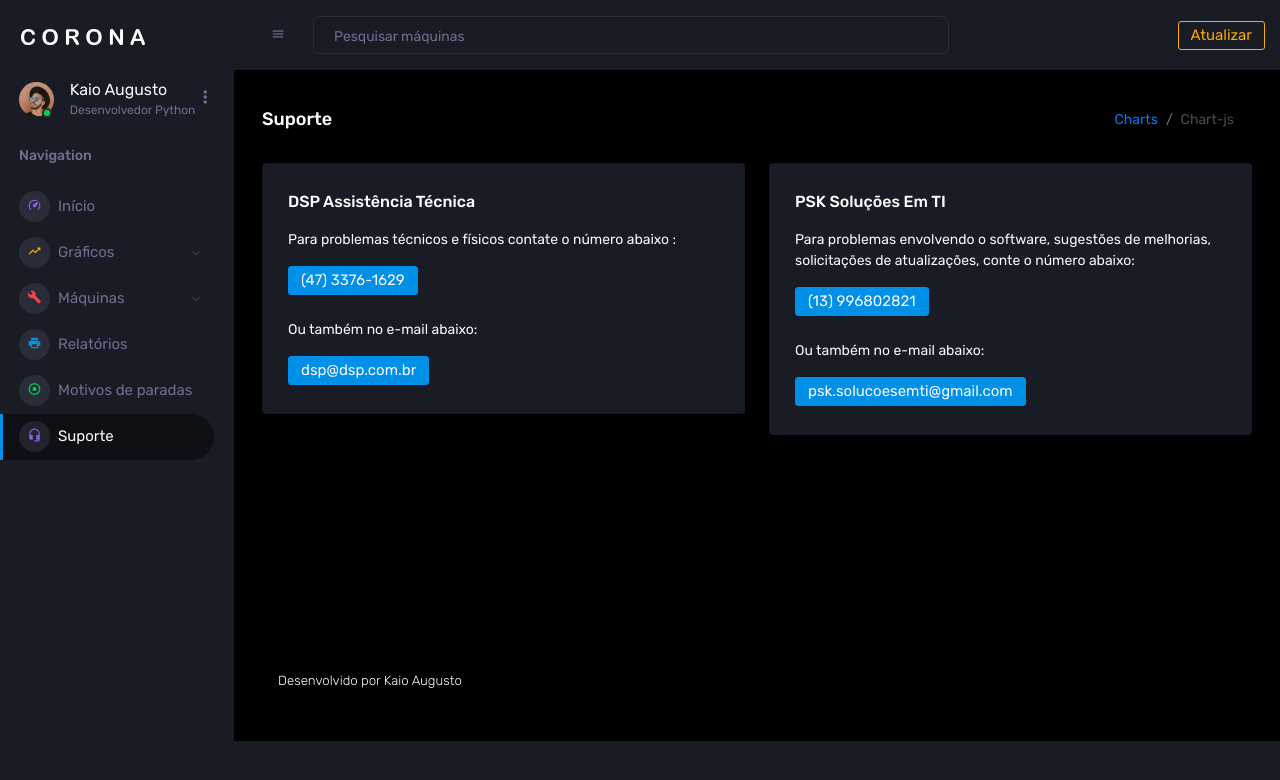
After one commit to kaioaugusto41/Monitor, a Django app: page /suporte in a window 1280 px wide. The commit adds this page. Shown: the top 780 px of the page. Run offline with Django 4.2, Linux system fonts and the light colour scheme; some libraries are stand-ins or nearby versions.

Commit message:
Subindo demais alterações

```diff
--- a/dash/urls.py
+++ b/dash/urls.py
@@ -9,6 +9,8 @@ from dash.views import (
     paradas_views,
     maquina_views,
     relatorios_views,
+    motivos_paradas_views,
+    suporte_views
  )
 import dash
 
@@ -22,4 +24,6 @@ urlpatterns = [
     path('gera_pdf_geral', pdf_geral_views.gera_pdf_geral, name='gera_pdf_geral'),
     path('gera_pdf_producao', pdf_producao_views.gera_pdf_producao, name='gera_pdf_producao'),
     path('gera_pdf_paradas', pdf_paradas_views.gera_pdf_paradas, name='gera_pdf_paradas'),
+    path('motivos_paradas', motivos_paradas_views.motivos_paradas, name='motivos_paradas'),
+    path('suporte', suporte_views.suporte, name='suporte')
 ]
--- /dev/null
+++ b/dash/views/suporte_views.py
@@ -0,0 +1,5 @@
+from django.shortcuts import render
+from dash.models import Maquina, Paradas_tipos
+
+def suporte(request):
+    return render(request, 'suporte.html')
--- a/templates/partials/_menu.html
+++ b/templates/partials/_menu.html
@@ -109,31 +109,31 @@
       </a>
     </li>
     <li class="nav-item menu-items">
-      <a class="nav-link" href="pages/tables/basic-table.html">
+      <a class="nav-link" href={% url 'motivos_paradas' %}>
         <span class="menu-icon">
           <i class="mdi mdi-stop-circle-outline"></i>
         </span>
         <span class="menu-title">Motivos de paradas</span>
       </a>
     </li>
-    <li class="nav-item menu-items">
+    {% comment %} <li class="nav-item menu-items">
       <a class="nav-link" href="pages/tables/basic-table.html">
         <span class="menu-icon">
           <i class="mdi mdi-tag-multiple"></i>
         </span>
         <span class="menu-title">Produtos</span>
       </a>
-    </li>
-    <li class="nav-item menu-items">
+    </li> {% endcomment %}
+    {% comment %} <li class="nav-item menu-items">
       <a class="nav-link" href="pages/charts/chartjs.html">
         <span class="menu-icon">
           <i class="mdi mdi-settings"></i>
         </span>
         <span class="menu-title">Configurações</span>
       </a>
-    </li>
+    </li> {% endcomment %}
     <li class="nav-item menu-items">
-      <a class="nav-link" href="pages/icons/mdi.html">
+      <a class="nav-link" href={% url 'suporte' %}>
         <span class="menu-icon">
           <i class="mdi mdi-headset"></i>
         </span>
--- /dev/null
+++ b/templates/suporte.html
@@ -0,0 +1,85 @@
+{% extends '_base.html' %}
+{% load static %}
+{% block content %}
+
+
+    <div class="container-scroller">
+      <!-- partial:../../partials/_sidebar.html -->
+      {% include 'partials/_menu.html' %}
+        <!-- partial -->
+        <!-- INÍCIO BARRA SUPERIOR -->
+
+        <nav class="navbar p-0 fixed-top d-flex flex-row">
+            <div class="navbar-brand-wrapper d-flex d-lg-none align-items-center justify-content-center">
+            <a class="navbar-brand brand-logo-mini" href="index.html"><img src="{% static 'images/logo-mini.svg' %}" alt="logo" /></a>
+            </div>
+            <div class="navbar-menu-wrapper flex-grow d-flex align-items-stretch">
+            <button class="navbar-toggler navbar-toggler align-self-center" type="button" data-toggle="minimize">
+                <span class="mdi mdi-menu"></span>
+            </button>
+            <ul class="navbar-nav w-100">
+                <li class="nav-item w-100">
+                <form class="nav-link mt-2 mt-md-0 d-none d-lg-flex search">
+                    <input type="text" class="form-control" placeholder="Pesquisar máquinas">
+                </form>
+                </li>
+            </ul>
+
+            <ul class="navbar-nav navbar-nav-right">
+                <a type="button" class="btn btn-outline-warning btn-icon-text" onclick="Refresh()">Atualizar</a>
+
+            </ul>
+            <button class="navbar-toggler navbar-toggler-right d-lg-none align-self-center" type="button" data-toggle="offcanvas">
+                <span class="mdi mdi-format-line-spacing"></span>
+            </button>
+            </div>
+        </nav>
+        <div class="main-panel">
+          <div class="content-wrapper">
+            <div class="page-header">
+              <h3 class="page-title">Suporte</h3>
+              <nav aria-label="breadcrumb">
+                <ol class="breadcrumb">
+                  <li class="breadcrumb-item"><a href="#">Charts</a></li>
+                  <li class="breadcrumb-item active" aria-current="page">Chart-js</li>
+                </ol>
+                </div>
+            </nav>
+
+        <div class="row">
+            <div class="col-sm-6">
+                <div class="card">
+                <div class="card-body">
+                    <h5 class="card-title">DSP Assistência Técnica</h5>
+                    <p class="card-text">Para problemas técnicos e físicos contate o número abaixo :</p>
+                    <a href="#" class="btn btn-primary">(47) 3376-1629</a><br><br>
+                    <p class="card-text">Ou também no e-mail abaixo:</p>
+                    <a href="#" class="btn btn-primary">dsp@dsp.com.br</a>
+                </div>
+                </div>
+            </div>
+            <div class="col-sm-6">
+                <div class="card">
+                <div class="card-body">
+                    <h5 class="card-title">PSK Soluções em TI</h5>
+                    <p class="card-text">Para problemas envolvendo o software, sugestões de melhorias, solicitações de atualizações, conte o número abaixo:</p>
+                    <a href="#" class="btn btn-primary">(13) 996802821</a><br><br>
+                    <p class="card-text">Ou também no e-mail abaixo:</p>
+                    <a href="#" class="btn btn-primary">psk.solucoesemti@gmail.com</a>
+                </div>
+                </div>
+            </div>
+            </div>
+
+            <br><br><br><br><br><br><br><br><br>
+          {% include 'partials/_footer.html' %}
+          <!-- partial -->
+        </div>
+        <!-- main-panel ends -->
+      </div>
+      <!-- page-body-wrapper ends -->
+    </div>
+
+
+
+{% endblock %}
```
Also changed, not shown: dash/pdf_geral_views.py (deleted, +0 -257 lines), dash/views/motivos_paradas_views.py (added, +8 -0 lines), templates/motivos_paradas.html (added, +85 -0 lines), templates/relatorios.html (+1 -8 lines).
